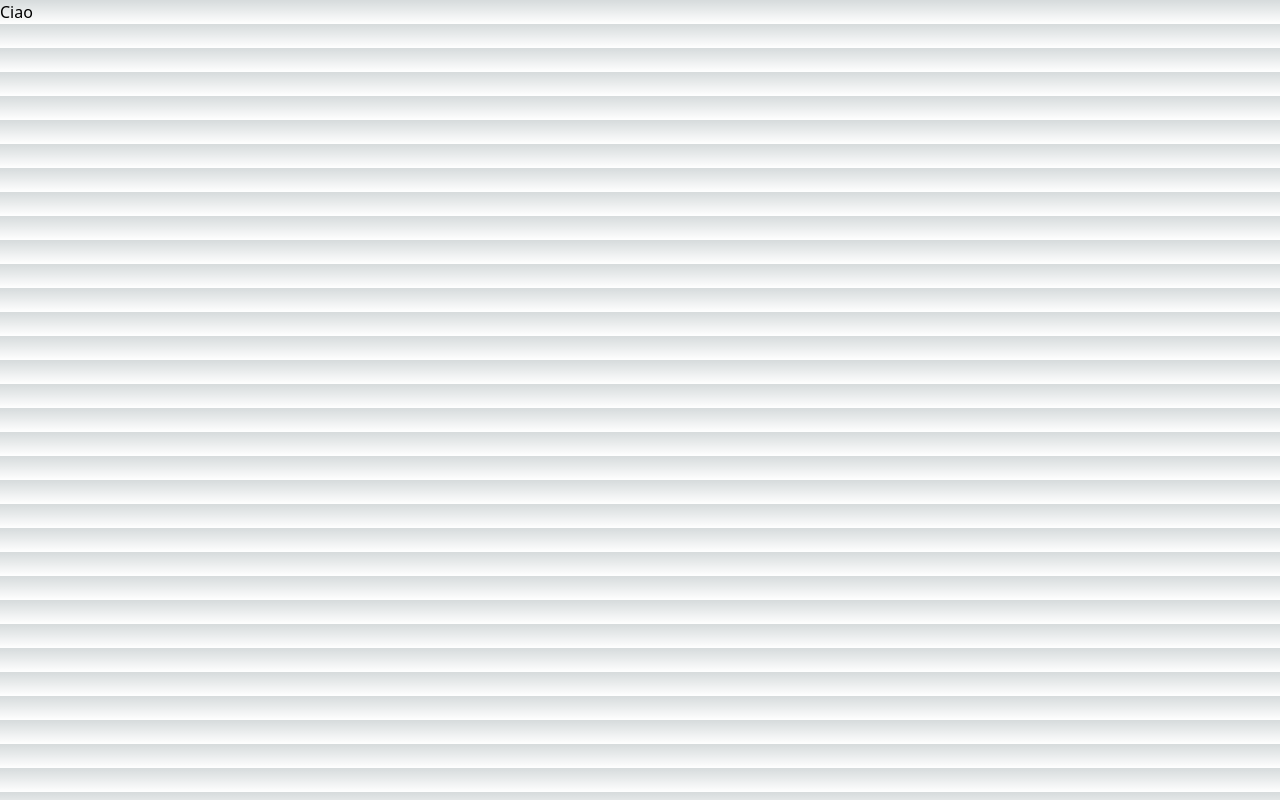
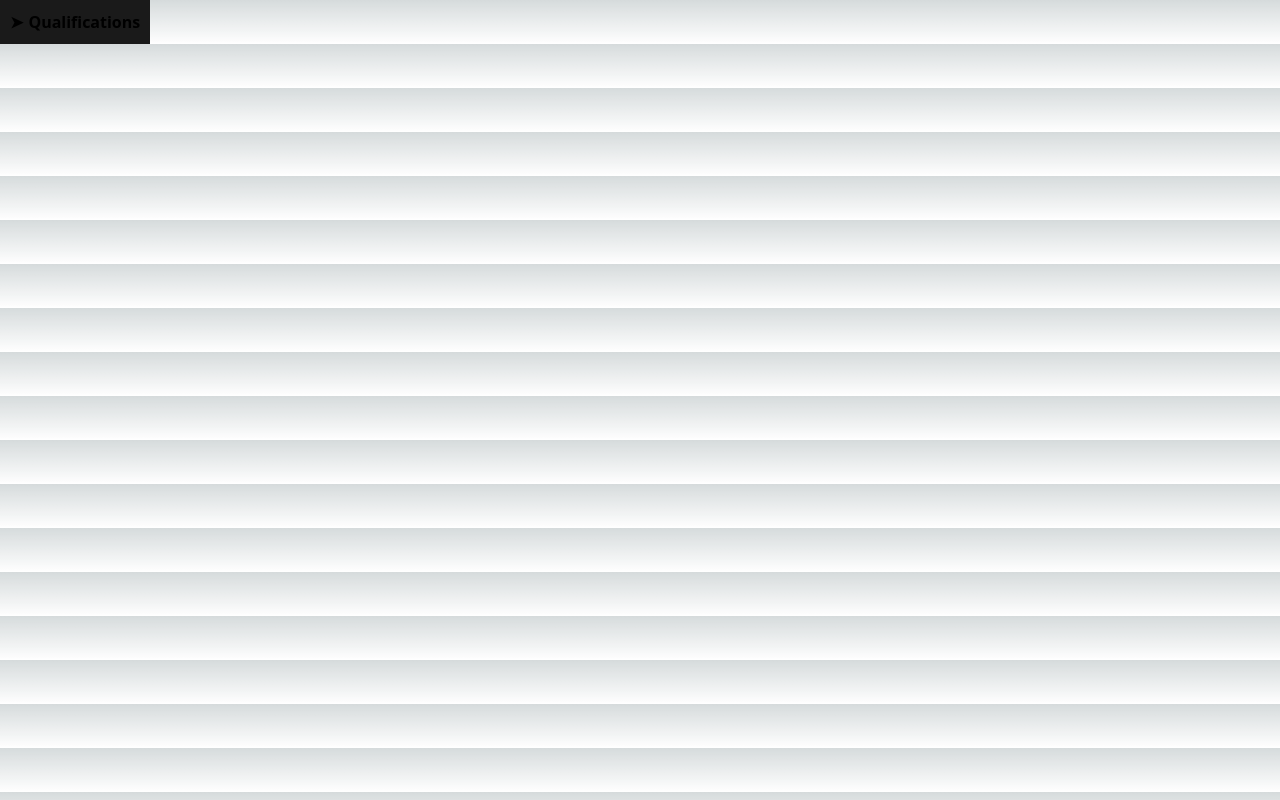
Before and after one commit to plsamu/plsamu.github.io, a Next.js app in the folder cv/: page / in a window 1280 px wide. Built offline with nearby package versions, Linux system fonts and the light colour scheme.

Commit message:
pre-commit func, add details custom component

```diff
--- a/cv/src/app/layout.tsx
+++ b/cv/src/app/layout.tsx
@@ -1,4 +1,6 @@
-import './globals.css'
+import '../css/globals.css'
+import '../css/text.css'
+import '../css/components.css'
 
 export const metadata = {
 	title: 'Create Next App',
--- a/cv/src/app/page.tsx
+++ b/cv/src/app/page.tsx
@@ -1,7 +1,9 @@
+import DetailsContainer from "@/components/details"
+
 export default function Home() {
 	return (
 		<main className="flex">
-			Ciao
+			<DetailsContainer children summaryText={"Qualifications"} contentText={"Degree"} />
 		</main>
 	)
 }
--- /dev/null
+++ b/cv/src/components/details.tsx
@@ -0,0 +1,13 @@
+function DetailsContainer(obj: {
+	children: null | React.ReactNode;
+	summaryText: string;
+	contentText: string;
+}): React.JSX.Element {
+	return (
+		<details className="unselectable">
+			<summary className="unselectable">{obj.summaryText}</summary>
+			<div className="unselectable details-content">{obj.contentText}</div>
+		</details>
+	)
+}
+export default DetailsContainer;
--- /dev/null
+++ b/cv/src/css/components.css
@@ -0,0 +1,34 @@
+details {
+
+	&>summary {
+		/* remove the arrow */
+		display: block;
+
+		/* others */
+		padding: 10px;
+		font-weight: 600;
+
+		&:before {
+			content: '➤';
+			margin-right: 5px;
+		}
+
+		&:hover {
+			background: #1a1a1a;
+			cursor: pointer;
+		}
+	}
+
+	&[open]>summary {
+		background: rgb(80, 0, 64);
+
+		&:before {
+			content: '▼';
+			margin-right: 5px;
+		}
+	}
+
+	&>.details-content {
+		margin-left: 30px;
+	}
+}
--- /dev/null
+++ b/cv/src/css/text.css
@@ -0,0 +1,10 @@
+@import url('https://fonts.googleapis.com/css?family=Nunito:400,700');
+
+.unselectable {
+    -webkit-touch-callout: none;
+    -webkit-user-select: none;
+    -khtml-user-select: none;
+    -moz-user-select: none;
+    -ms-user-select: none;
+    user-select: none;
+}
```
Also changed, not shown: cv/src/css/globals.css (renamed from cv/src/app/globals.css), 1 other file (tests, documents, lock files or other folders).
